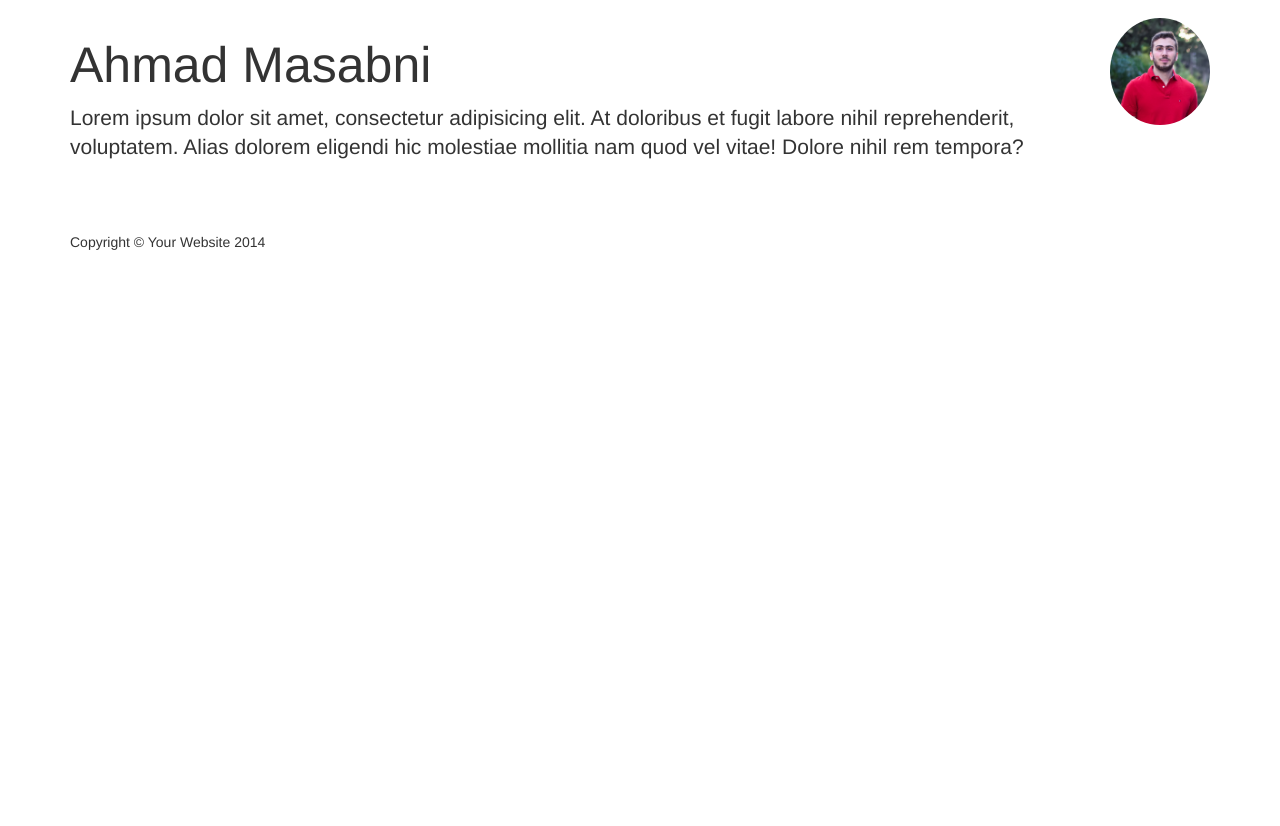
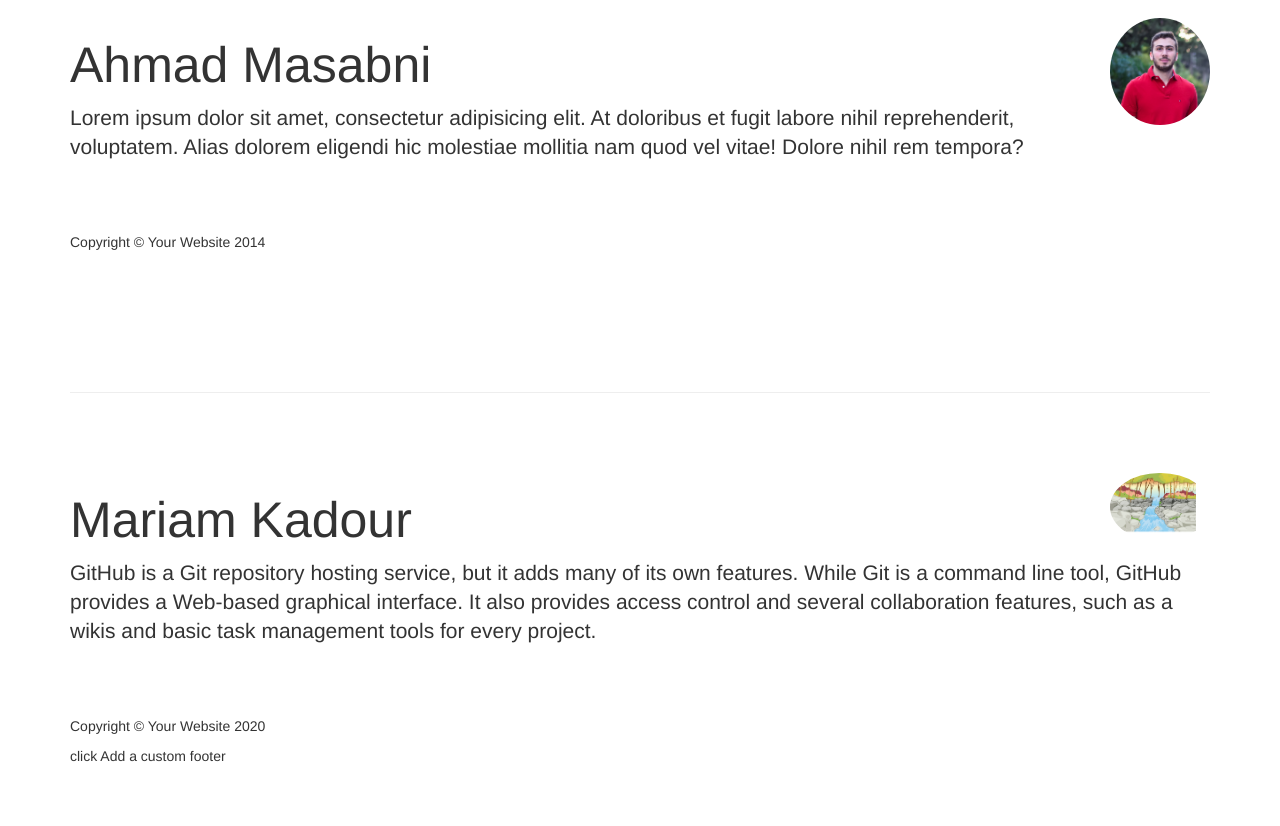
Before and after one commit to masabni/fullstack-workshop, a plain HTML site: page index.html in a window 1280 px wide. Shown: the part 679-1505 px from the top of the page. Before the commit the page ends 991 px from the top, so only its background shows below. Drawn offline with Linux system fonts and the light colour scheme.

Commit message:
add to github project

```diff
--- a/index.html
+++ b/index.html
@@ -88,6 +88,31 @@
         </footer>
 
     </div>
+
+    <div class="container">
+
+        <hr class="contributor-divider">
+
+        <!-- First Contributor -->
+        <div class="contributor" id="mariamkadour">
+            <img class="contributor-image img-circle img-responsive pull-right" width="100" src="./img/download.jpg">
+            <h2 class="contributor-heading">
+                Mariam Kadour
+            </h2>
+            <p class="lead">GitHub is a Git repository hosting service, but it adds many of its own features. While Git is a command line tool, GitHub provides a Web-based graphical interface. It also provides access control and several collaboration features, such as a wikis and basic task management tools for every project.</p>
+        </div>
+
+        <!-- Footer -->
+        <footer>
+            <div class="row">
+                <div class="col-lg-12">
+                    <p>Copyright &copy; Your Website 2020</p>
+                    <p>click Add a custom footer</p>
+                </div>
+            </div>
+        </footer>
+
+    </div>
     <!-- /.container -->
 
     <!-- jQuery -->
```
Also changed, not shown: img/download.jpg (added).
